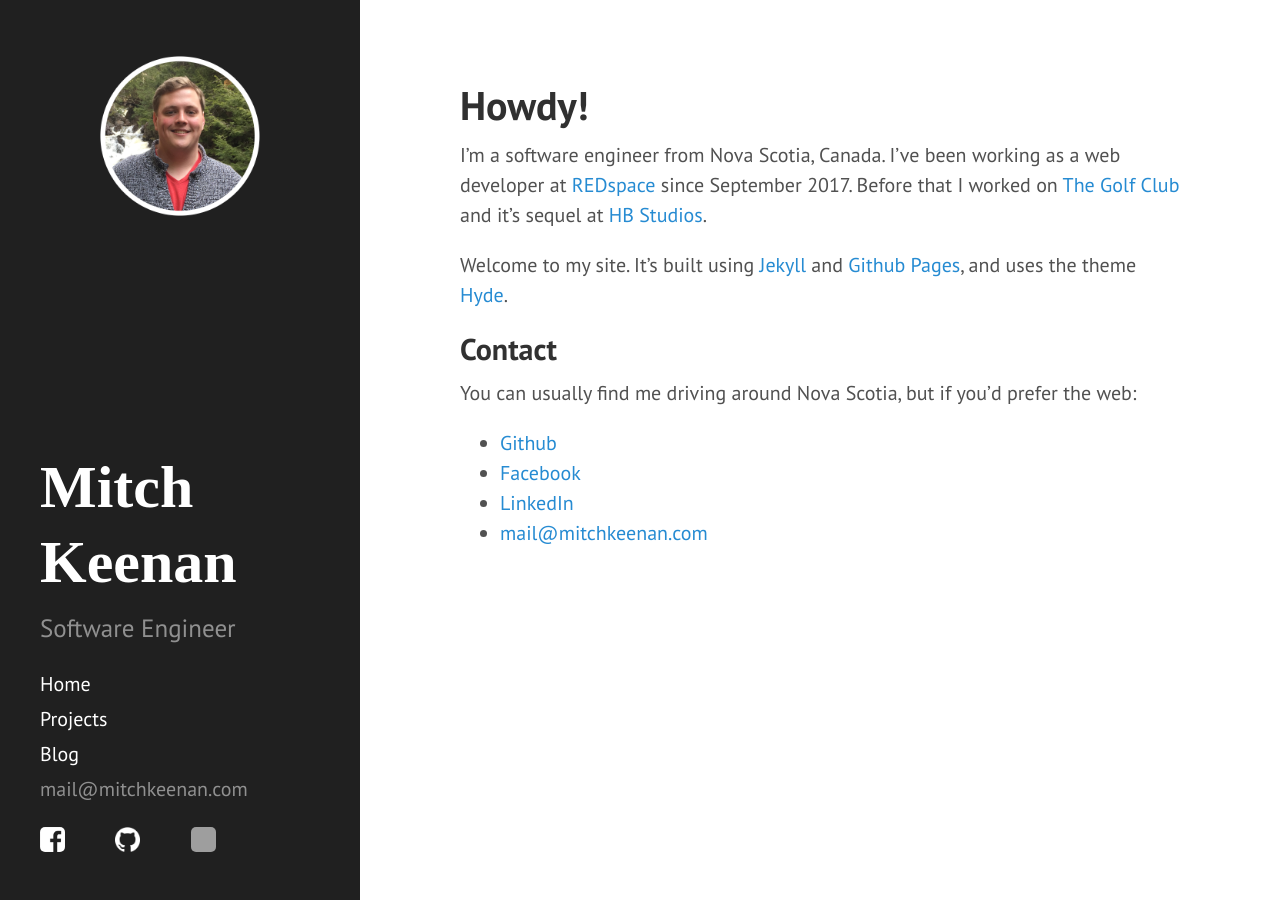
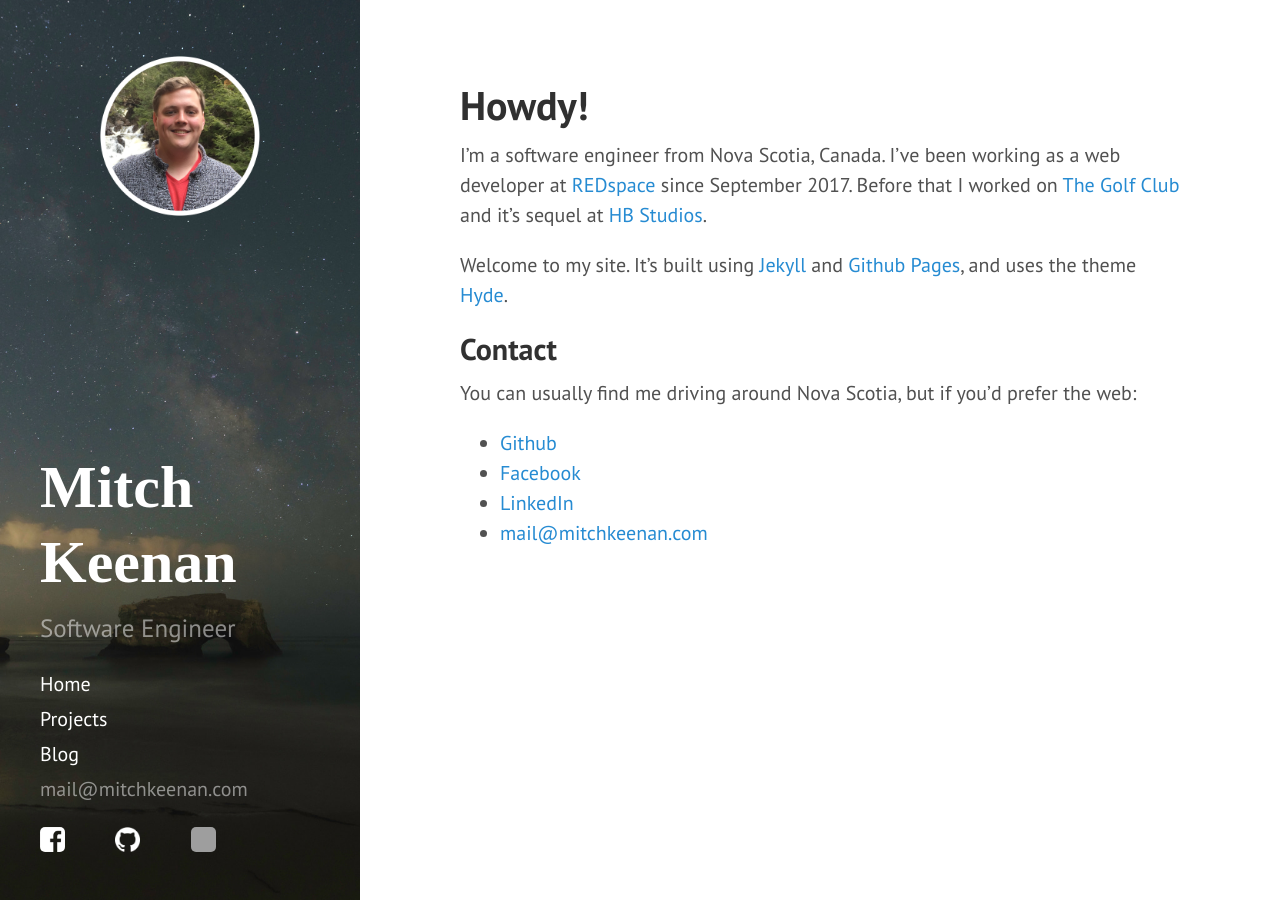
Before and after one commit to mitch-keenan/konamacona.github.io, a Jekyll site: the page built from index.md, in a window 1280 px wide. Built offline with Jekyll 4.4.1, drawn with Linux system fonts in a browser that asks for light colours; some web fonts are replaced; grey boxes are pictures that could not be loaded.

Commit message:
Background Test

```diff
--- a/public/css/custom.css
+++ b/public/css/custom.css
@@ -23,6 +23,10 @@
    * Links should also be changed
   background-color: #355E3B;
   */
+
+  background-image: url('/public/images/bg6-min.jpg');
+  background-size: cover;
+  background-position: center;
 }
 
 @media (min-height: 730px) and (min-width: 48em) {
```
Also changed, not shown: public/images/bg5.jpg (added), public/images/bg6-min.jpg (added).
